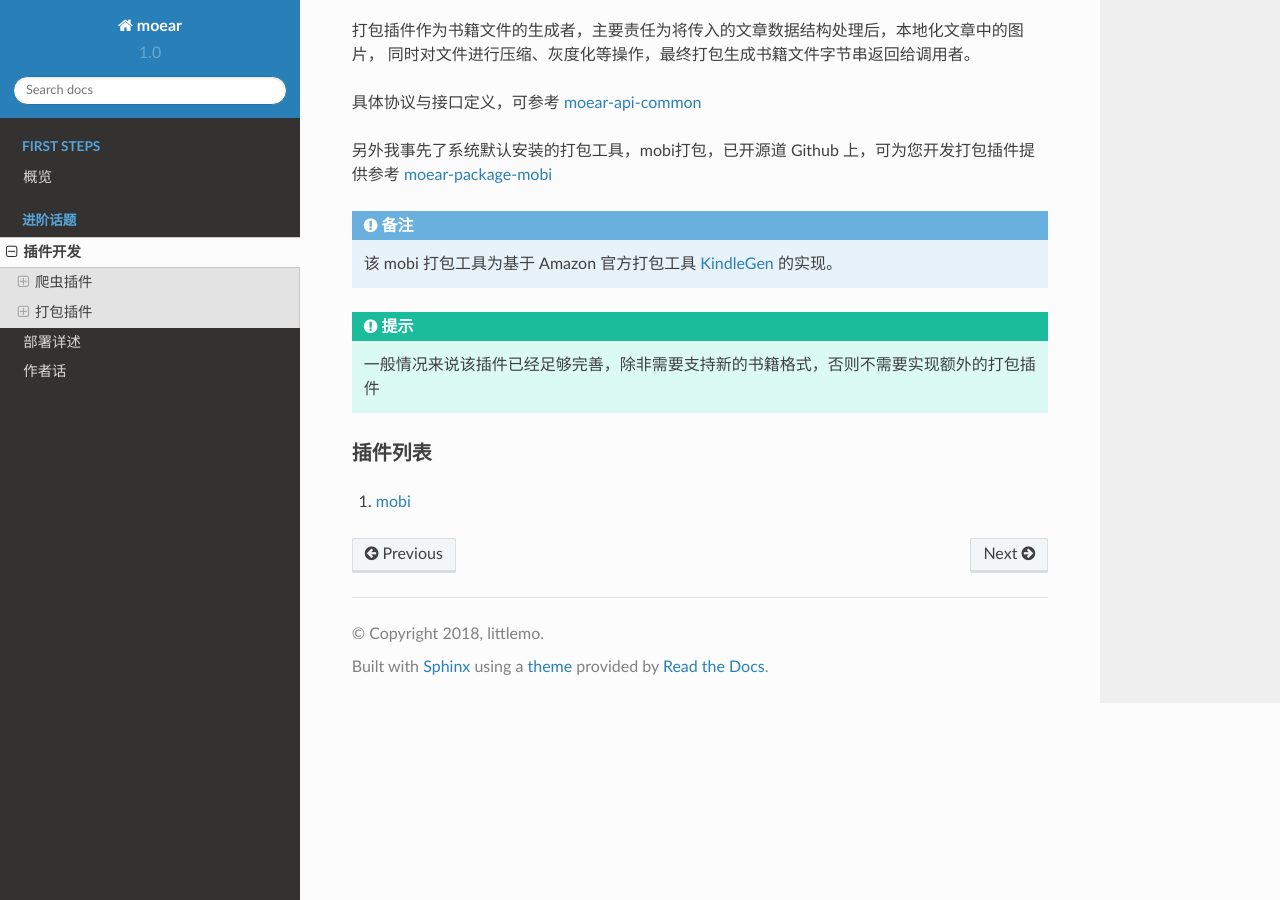
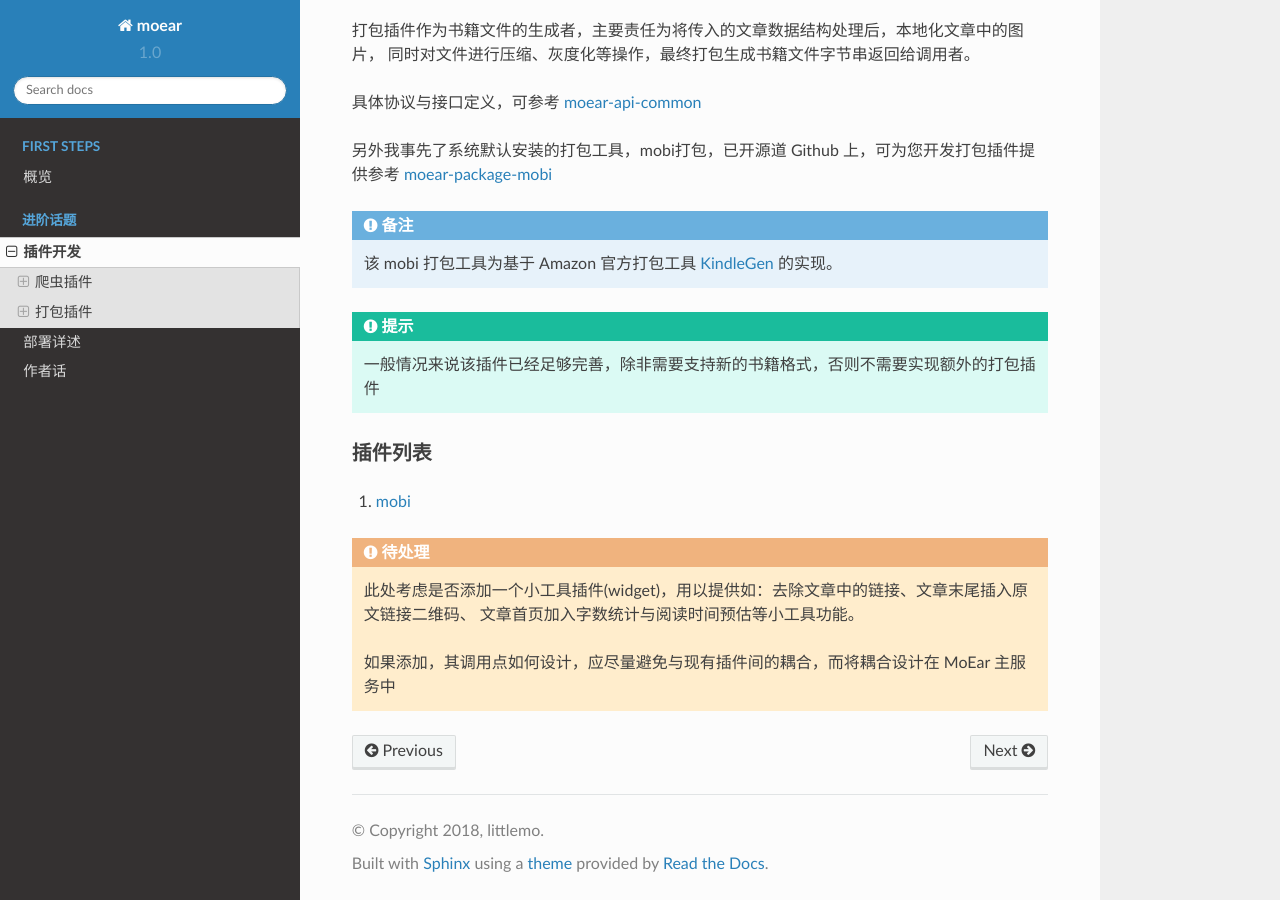
Before and after one commit to littlemo/moear, a Sphinx documentation site: the page built from docs/source/topics/plugin.rst, in a window 1280 px wide and 900 px high, scrolled down 880 px. Built offline with Sphinx 7.4.7 and the Read the Docs theme 2.0.0, drawn with Linux system fonts in a browser that asks for light colours; formulas are drawn with MathJax 3.

Commit message:
F: 添加一处关于小工具插件的todo

```diff
--- a/docs/source/topics/plugin.rst
+++ b/docs/source/topics/plugin.rst
@@ -57,6 +57,14 @@
 #. `mobi`_
 
 
+.. todo::
+
+    此处考虑是否添加一个小工具插件(widget)，用以提供如：去除文章中的链接、文章末尾插入原文链接二维码、
+    文章首页加入字数统计与阅读时间预估等小工具功能。
+
+    如果添加，其调用点如何设计，应尽量避免与现有插件间的耦合，而将耦合设计在 MoEar 主服务中
+
+
 .. _stevedore: https://docs.openstack.org/stevedore/latest/
 .. _moear-api-common: http://moear-api-common.rtfd.io
 .. _moear-spider-zhihudaily: http://moear-spider-zhihudaily.rtfd.io
```
